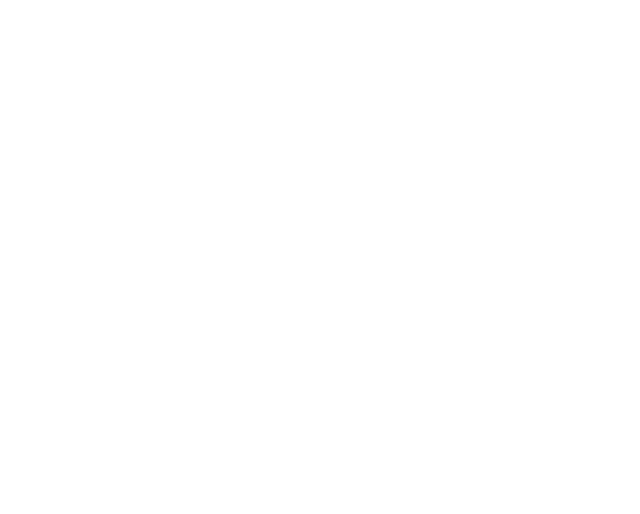
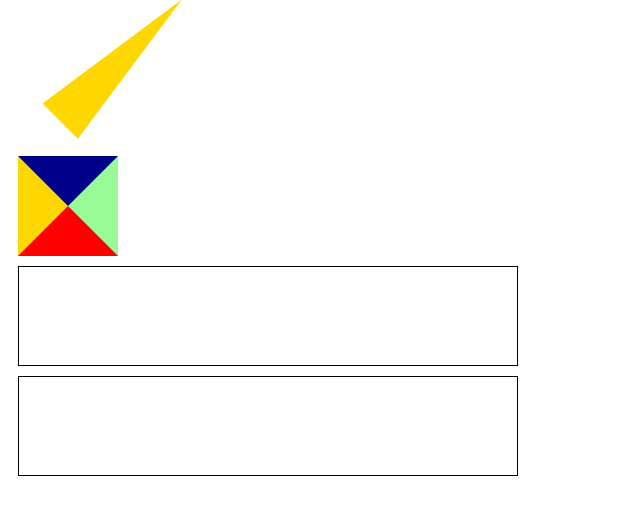
Before and after one commit to tim320565/web_24_9_9, a plain HTML site: page 109_8_夏鶴庭-幾何拼圖.html in a window 1280 px wide. Shown: the whole page, without its empty margins (0-640 px from the left). Drawn offline with Linux system fonts and the light colour scheme.

Commit message:
109_8_夏鶴庭-幾何拼圖

```diff
--- a/109_8_夏鶴庭-幾何拼圖.html
+++ b/109_8_夏鶴庭-幾何拼圖.html
@@ -3,7 +3,7 @@
         <title>109_8_夏鶴庭-幾何拼圖</title>
         <meta charset="UTF-8">
         <style>
-            #div{
+            div{
                 width: 500px;
                 height: 100px;
                 border: solid 1px black;
```
Also changed, not shown: 10_7.html (+0 -1 lines).
